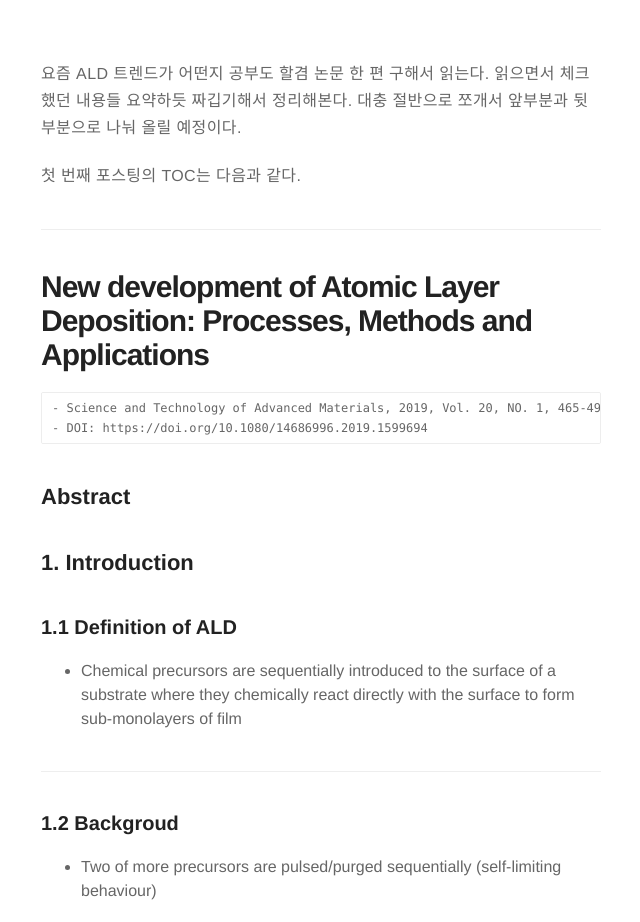
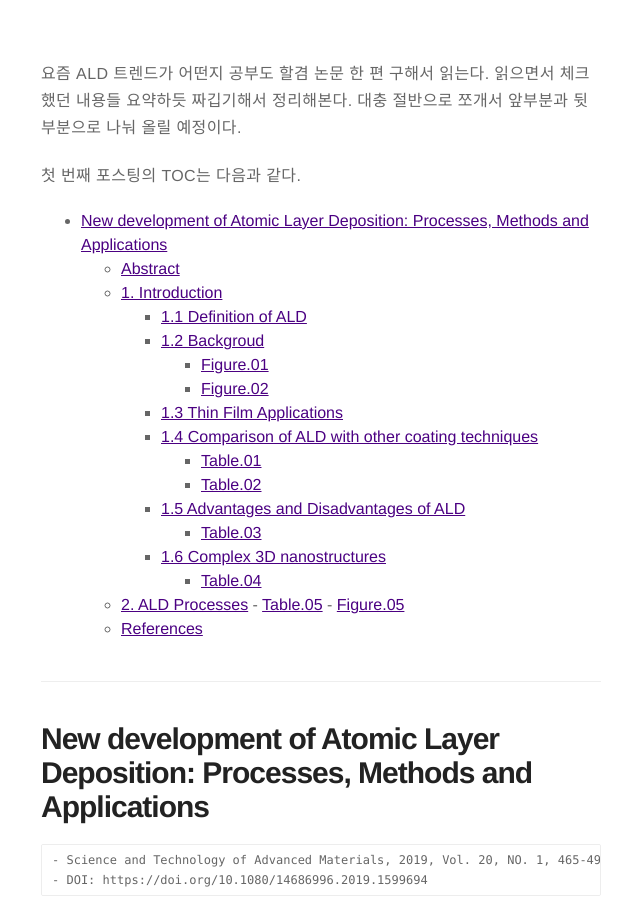
Before and after one commit to hsj00/hsj00.github.io, a Jekyll site: the page built from _posts/2020-05-29-paper-review-02.md, in a window 1280 px wide and 1400 px high, scrolled down 381 px. Shown: the top 922 px of the window, without its empty margins (319-959 px from the left). Built offline with Jekyll 4.4.1, drawn with Linux system fonts in a browser that asks for light colours; comment, search, counter and statistics services are not loaded; some of the changed text lies outside the part shown.

Commit message:
Update 2020-05-29-paper-review-02.md
Add ToC

```diff
--- a/_posts/2020-05-29-paper-review-02.md
+++ b/_posts/2020-05-29-paper-review-02.md
@@ -28,7 +28,25 @@ use_math: false
 
 첫 번째 포스팅의 TOC는 다음과 같다.
 
-{:toc}
+- [New development of Atomic Layer Deposition: Processes, Methods and Applications](#new-development-of-atomic-layer-deposition-processes-methods-and-applications)
+  - [Abstract](#abstract)
+  - [1. Introduction](#1-introduction)
+    - [1.1 Definition of ALD](#11-definition-of-ald)
+    - [1.2 Backgroud](#12-backgroud)
+        - [Figure.01](#figure01)
+        - [Figure.02](#figure02)
+    - [1.3 Thin Film Applications](#13-thin-film-applications)
+    - [1.4 Comparison of ALD with other coating techniques](#14-comparison-of-ald-with-other-coating-techniques)
+        - [Table.01](#table01)
+        - [Table.02](#table02)
+    - [1.5 Advantages and Disadvantages of ALD](#15-advantages-and-disadvantages-of-ald)
+        - [Table.03](#table03)
+    - [1.6 Complex 3D nanostructures](#16-complex-3d-nanostructures)
+        - [Table.04](#table04)
+  - [2. ALD Processes](#2-ald-processes)
+        - [Table.05](#table05)
+        - [Figure.05](#figure05)
+  - [References](#references)
 
 ----------
 
@@ -54,11 +72,13 @@ use_math: false
 4. Purge or evacuation of the excess second precursor and by-products
 5. The process is repeated until the required film thickness is achieved
 
-##### Fig.01 Illustration of ALD for ZnO thin film deposition
+##### Figure.01
+Figure.01 Illustration of ALD for ZnO thin film deposition
 ![figure01][fig01]
 `'Numerical modelling in the atomic layerdeposition process: A short review', unpublished.`
 
-##### Fig.02 A model ALD process for depositing TiO2 on hydroxyl groups functionalized substrate using TiCl4 and H2O as precursors [^ref13]
+##### Figure.02
+Figure.02 A model ALD process for depositing TiO2 on hydroxyl groups functionalized substrate using TiCl4 and H2O as precursors[^ref13]
 ![figure02][fig02]
 
 ----------
@@ -73,7 +93,8 @@ use_math: false
 
 ----------
 ### 1.4 Comparison of ALD with other coating techniques
-##### Table.01 Different types of film deposition methods (adapted from [^ref54]), the sputtering was adapted from [^ref55] while the breath figure method was adapted from [^ref56]
+##### Table.01
+Table.01 Different types of film deposition methods (adapted from [^ref54]), the sputtering was adapted from [^ref55] while the breath figure method was adapted from [^ref56]
 
 | Method                           | Description and types                                                                                                                                                                                                                                                                                                                                                   | Advantages                                                                                                                                                | Applications                                                                                                                                                                                                          |
 | -------------------------------- | ----------------------------------------------------------------------------------------------------------------------------------------------------------------------------------------------------------------------------------------------------------------------------------------------------------------------------------------------------------------------- | --------------------------------------------------------------------------------------------------------------------------------------------------------- | --------------------------------------------------------------------------------------------------------------------------------------------------------------------------------------------------------------------- |
@@ -88,7 +109,8 @@ use_math: false
 
 ----------
 
-##### Table.02 Comparison of thinfilmdeposition techniques which are similar to ALD [^ref57]
+##### Table.02
+Table.02 Comparison of thinfilmdeposition techniques which are similar to ALD [^ref57]
 
 | **Property**          |         |         |         |               |                | **Deposition Technique** |
 | --------------------- | ------- | ------- | ------- | ------------- | -------------- | ------------------------ |
@@ -107,7 +129,8 @@ use_math: false
 ----------
 ### 1.5 Advantages and Disadvantages of ALD
 
-##### Table.03 Advantages and disadvantages of ALD
+##### Table.03
+Table.03 Advantages and disadvantages of ALD
 
 | Advantages                                                                                                                                                                                                                                                                                                                                                                                                                                                                                                                                                                                                                                                                                                                            | Disadvantages                                                                                                                                                                                                                                            |
 | ------------------------------------------------------------------------------------------------------------------------------------------------------------------------------------------------------------------------------------------------------------------------------------------------------------------------------------------------------------------------------------------------------------------------------------------------------------------------------------------------------------------------------------------------------------------------------------------------------------------------------------------------------------------------------------------------------------------------------------- | -------------------------------------------------------------------------------------------------------------------------------------------------------------------------------------------------------------------------------------------------------- |
@@ -118,7 +141,8 @@ use_math: false
 - A variety of materials such as semiconductors, magnetic materials, noble metals, and insulators are being fabricated using ALD to form 3D complex nanostructures
 - "The precursor flow will be hindered, and hence the reactions can be different from those reactions on a planar surface, in terms of both mechanism of nucleation and growth of the film. ... The specific challenges for the characterization of 3D nanoarchitectures were summarized in the [^ref63]."
 
-##### Table.04 Materials, reactants and templates used in ALD coating of nano-porous structures. Republished with permission from [^ref59]
+##### Table.04
+Table.04 Materials, reactants and templates used in ALD coating of nano-porous structures. Republished with permission from [^ref59]
 
 | **Materials** |              **Reactants**              | **Temperature** | **Template**  |
 | :-----------: | :-------------------------------------: | :-------------: | :-----------: |
@@ -145,7 +169,8 @@ use_math: false
 ----------
 
 ## 2. ALD Processes
-##### Table.05 Advantages and disadvantages of PEALD
+##### Table.05
+Table.05 Advantages and disadvantages of PEALD
 
 | **Advantages**                               | **Disadvantages**                   |
 | -------------------------------------------- | ----------------------------------- |
@@ -160,7 +185,8 @@ use_math: false
 
 ----------
 
-##### Fig.05 Schematic representation of the three different types of plasma-assisted atomic layer deposition that can be distinguished: (a) direct plasma (b) remote plasma, and (c) radical enhanced
+##### Figure.05
+Figure.05 Schematic representation of the three different types of plasma-assisted atomic layer deposition that can be distinguished: (a) direct plasma (b) remote plasma, and (c) radical enhanced
 ![figure05][fig05]
 
 **`'Recently a branch of ALD, called the photo-assisted ALD or UV-enhanced ALD, has been developed. There the illumination by UV light is adapted as a part of the ALD cycle. UV exposure has been shown to enhance the surface reactions and lead to improved film properties.'`** [^ref65]
```
